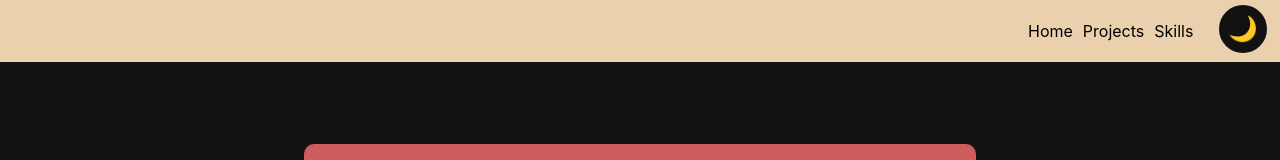
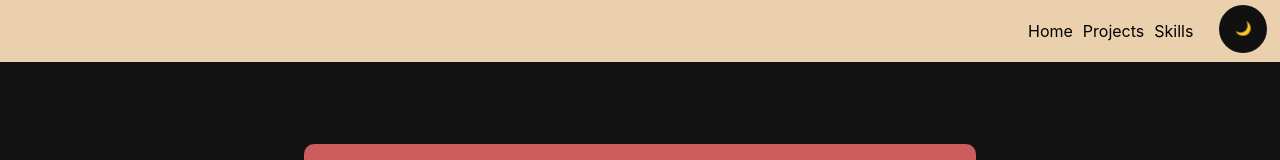
Before and after one commit to reiyuchan/personal-website, a Next.js app: page / in a window 1280 px wide. Shown: the top 160 px of the page. Built offline with nearby package versions, Linux system fonts and the light colour scheme.

Commit message:
removed unnecessary css after changing to svg

```diff
--- a/styles/Navbar.module.css
+++ b/styles/Navbar.module.css
@@ -40,11 +40,9 @@
 .navbar .theme-switcher {
     width: 3rem;
     height: 3rem;
-    transform: rotate(270deg) scaleX(-1);
     border-radius: 100%;
     border-style: solid;
     border-color: #1111;
-    font-size: x-large;
     margin-left: 1rem;
     margin-top: 0.3rem;
     margin-right: 0.5rem;
```
